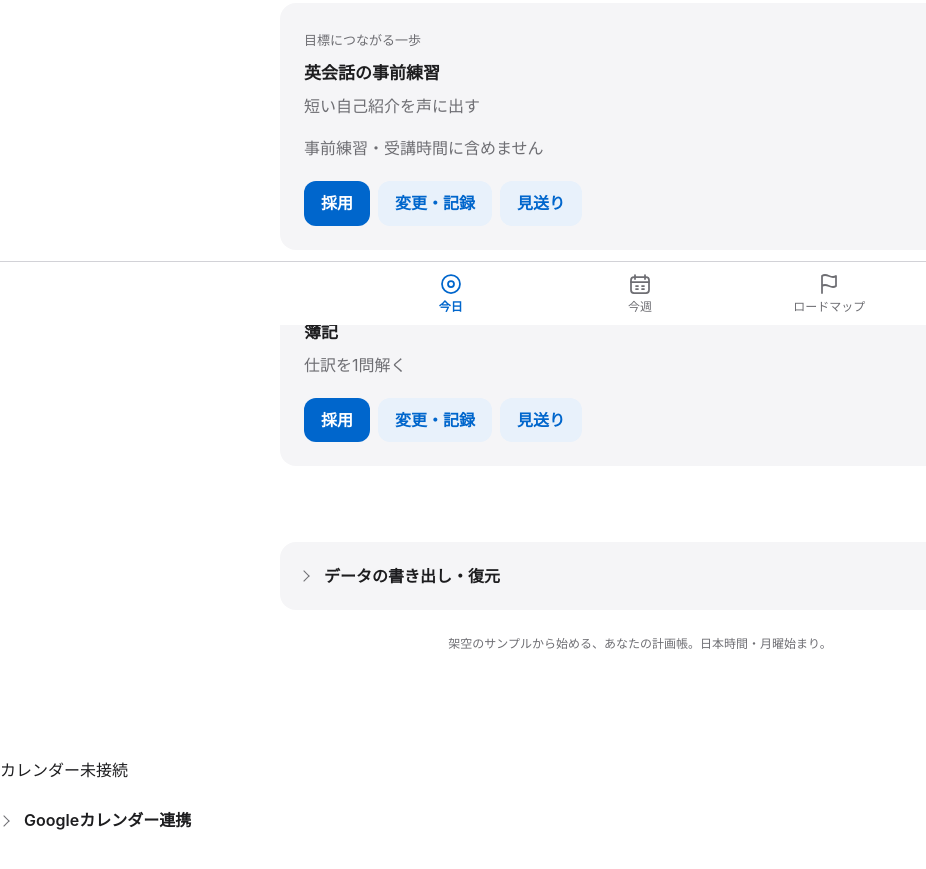
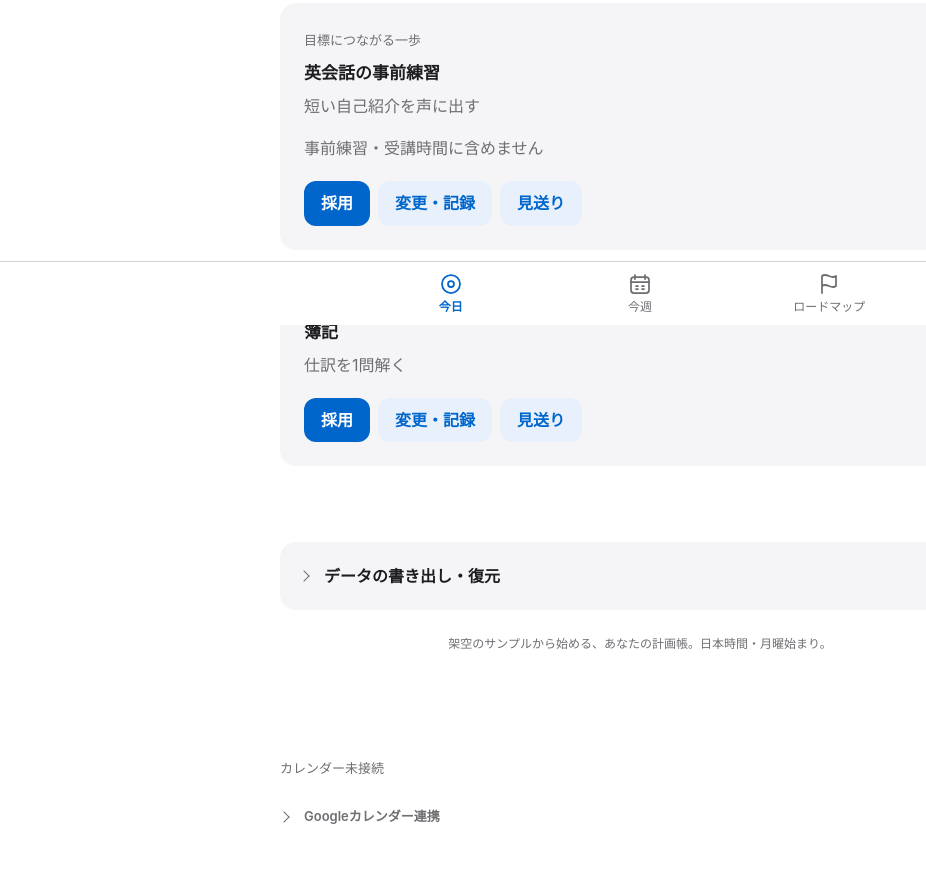
Before and after one commit to shoooooooo/roadmap-app-site, a plain HTML site: page index.html in a window 1280 px wide. Shown: the part 475-1344 px from the top of the page, without its empty margins (0-926 px from the left). Drawn offline with Linux system fonts and the light colour scheme.

Commit message:
Add Google Calendar sync (job roadmap-app-calendar-005)

```diff
--- a/css/app.css
+++ b/css/app.css
@@ -138,6 +138,10 @@ nav button { display: flex; flex: 1; flex-direction: column; align-items: center
 nav button[aria-current=page] { color: var(--accent); font-weight: 600; }
 nav svg { flex-shrink: 0; }
 [hidden] { display: none !important; }
+.calendar-section { width: min(100% - 32px, 720px); margin: 0 auto 120px; color: var(--secondary); font-size: 13px; }
+.calendar-section summary { min-height: 44px; cursor: pointer; padding: 12px 0; }
+.calendar-section p { overflow-wrap: anywhere; }
+#calendar-controls .actions { flex-wrap: wrap; }
 
 @media (min-width: 768px) {
   .site-header { padding-top: 40px; padding-bottom: 40px; }
```
